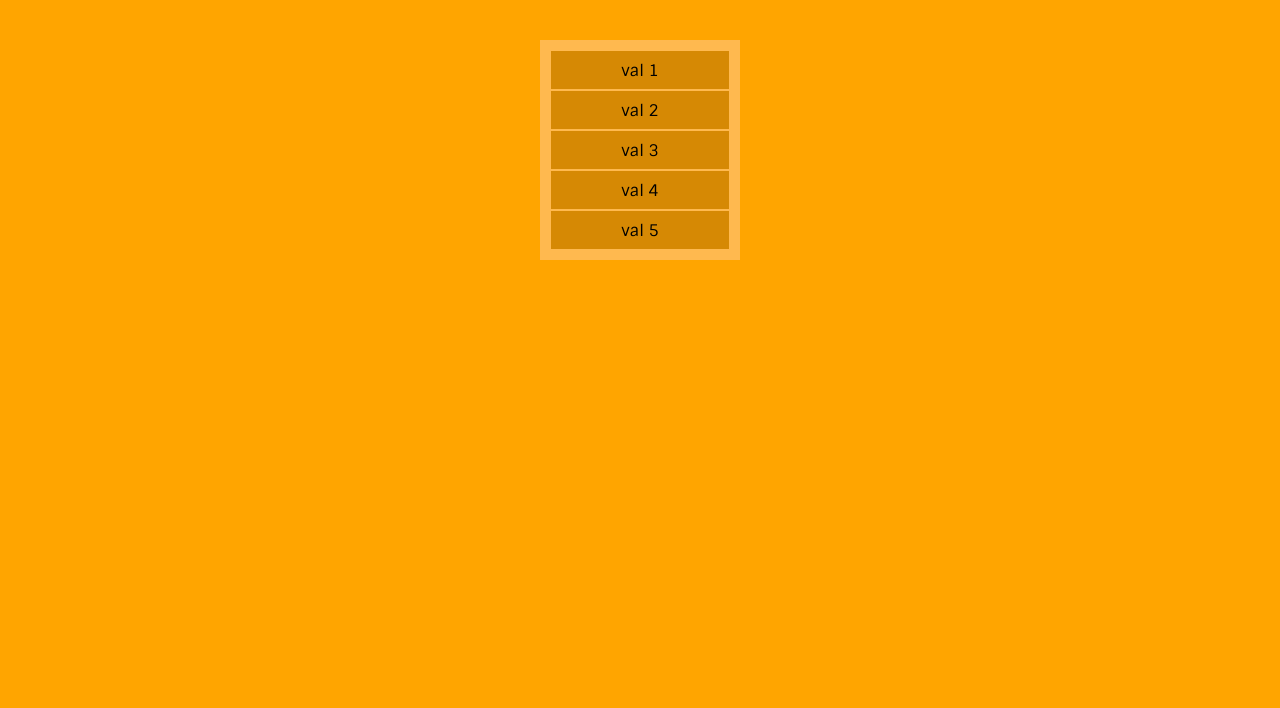
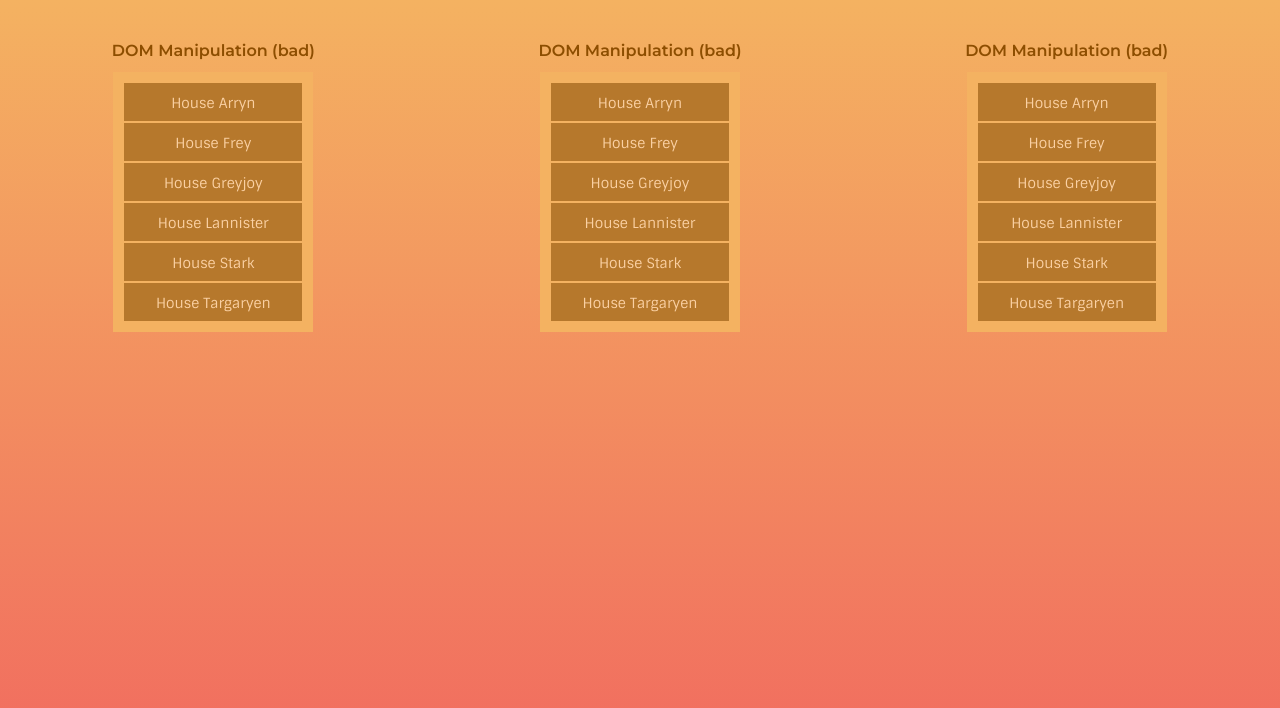
Before and after one commit to royledford/drag-n-drop-example, a React (Create React App) app: page / in a window 1280 px wide. Shown: the top 708 px of the page. Built offline with nearby package versions, Linux system fonts and the light colour scheme.

Commit message:
Update to show the different types of drag and drop

```diff
--- a/src/components/Dnd.css
+++ b/src/components/Dnd.css
@@ -1,7 +1,15 @@
 .dnd {
   position: absolute;
-  background-color: orange;
+  display: flex;
+  justify-content: space-around;
+
+  color: var(--orange-dark);
+  background: linear-gradient(to bottom, var(--orange) 0%, var(--red) 100%);
   height: 100%;
   width: 100%;
   padding: 40px 0 0 0;
 }
+
+.dnd h4 {
+  margin-bottom: 10px;
+}
--- a/src/components/Dnd.js
+++ b/src/components/Dnd.js
@@ -1,12 +1,12 @@
 import React, { Component } from 'react'
-import List from './List'
+import ListDOM from './ListDOM'
 import './Dnd.css'
 
 export default class Dnd extends Component {
   constructor(props) {
     super(props)
     this.state = {
-      data: ['val 1', 'val 2', 'val 3', 'val 4', 'val 5'],
+      data: ['House Arryn', 'House Frey', 'House Greyjoy', 'House Lannister', 'House Stark', 'House Targaryen'],
     }
   }
 
@@ -14,7 +14,18 @@ export default class Dnd extends Component {
     const { data } = this.state
     return (
       <div className="dnd">
-        <List data={data} />
+        <div>
+          <h4>DOM Manipulation (bad)</h4>
+          <ListDOM data={data} />
+        </div>
+        <div>
+          <h4>DOM Manipulation (bad)</h4>
+          <ListDOM data={data} />
+        </div>
+        <div>
+          <h4>DOM Manipulation (bad)</h4>
+          <ListDOM data={data} />
+        </div>
       </div>
     )
   }
--- a/src/components/List.css
+++ b/src/components/List.css
@@ -4,7 +4,7 @@
   list-style-type: none;
   padding: 10px;
   margin: 0 auto;
-  background-color: rgb(255, 185, 79);
+  background-color: var(--orange);
 }
 
 li.list-placeholder {
@@ -12,7 +12,7 @@ li.list-placeholder {
   font-size: 16px;
   line-height: 40px;
   text-align: center;
-  background: rgb(252, 210, 156);
+  background: var(--orange-light);
 }
 li.list-placeholder:before {
   content: 'Move here';
--- a/src/components/List.js
+++ b/src/components/ListDOM.js
@@ -1,6 +1,6 @@
 import React, { Component } from 'react'
 import PropTypes from 'prop-types'
-import ListItem from './ListItem'
+import ListItemDOM from './ListItemDOM'
 import './List.css'
 
 export default class List extends Component {
@@ -71,7 +71,7 @@ export default class List extends Component {
   render() {
     const { data } = this.props
     const listItems = data.map((listItem, i) => (
-      <ListItem key={listItem} dataId={i} text={listItem} dragStart={this.dragStart} dragEnd={this.dragEnd} />
+      <ListItemDOM key={listItem} dataId={i} text={listItem} dragStart={this.dragStart} dragEnd={this.dragEnd} />
     ))
     return (
       <ul className="list" onDragOver={this.dragOver}>
--- a/src/components/ListItem.css
+++ b/src/components/ListItem.css
@@ -1,11 +1,12 @@
 .listitem {
   height: 40px;
-  font-size: 16px;
+  font-size: 14px;
   line-height: 40px;
   text-align: center;
 
-  background-color: rgb(214, 137, 4);
-  border: 1px solid rgb(255, 185, 79);
+  color: var(--orange-light);
+  background-color: var(--orange-medium);
+  border: 1px solid var(--orange);
 
   cursor: move;
 }
--- a/src/styles/vars.css
+++ b/src/styles/vars.css
@@ -1,5 +1,12 @@
 :root {
+  --white: #fff;
+  --orange: #f4b261;
+  --orange-light: #fad0a3;
+  --orange-medium: #b6782c;
+  --orange-dark: #8d4e00;
 
---white: #fff;
-
+  --red: #f1685f;
+  --red-light: #f0928d;
+  --red-medium: #c94039;
+  --red-dark: #a1160f;
 }
```
Also changed, not shown: src/components/ListItemDOM.js (renamed from src/components/ListItem.js), 1 other file (tests, documents, lock files or other folders).
